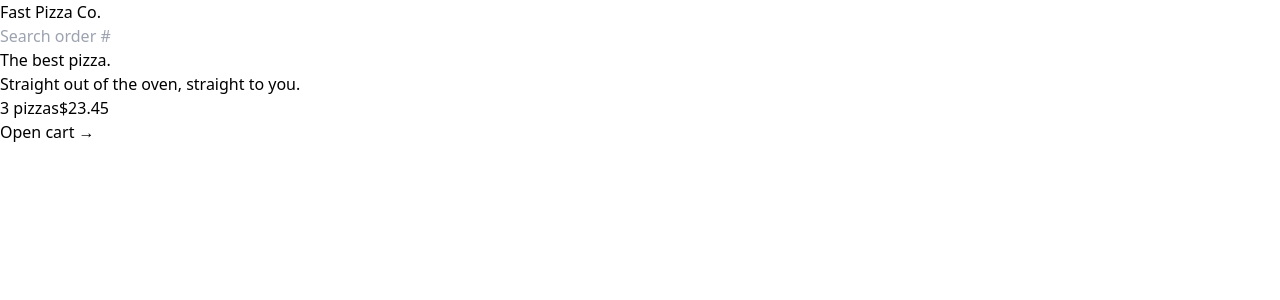
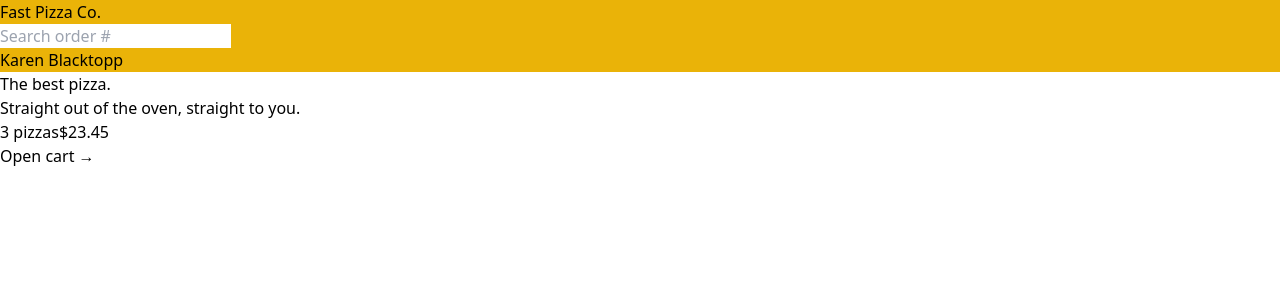
Before and after one commit to kazblacktopp/fast-react-pizza, a React (Vite) app: page / in a window 1280 px wide. Shown: the top 300 px of the page. Built offline with nearby package versions, Linux system fonts and the light colour scheme.

Commit message:
Add background color style

```diff
--- a/src/ui/Header.jsx
+++ b/src/ui/Header.jsx
@@ -3,10 +3,12 @@ import SearchOrder from '../features/order/SearchOrder';
 
 export default function Header() {
 	return (
-		<header>
+		<header className="bg-yellow-500">
 			<Link to="/">Fast Pizza Co.</Link>
 
 			<SearchOrder />
+
+			<p>Karen Blacktopp</p>
 		</header>
 	);
 }
```
